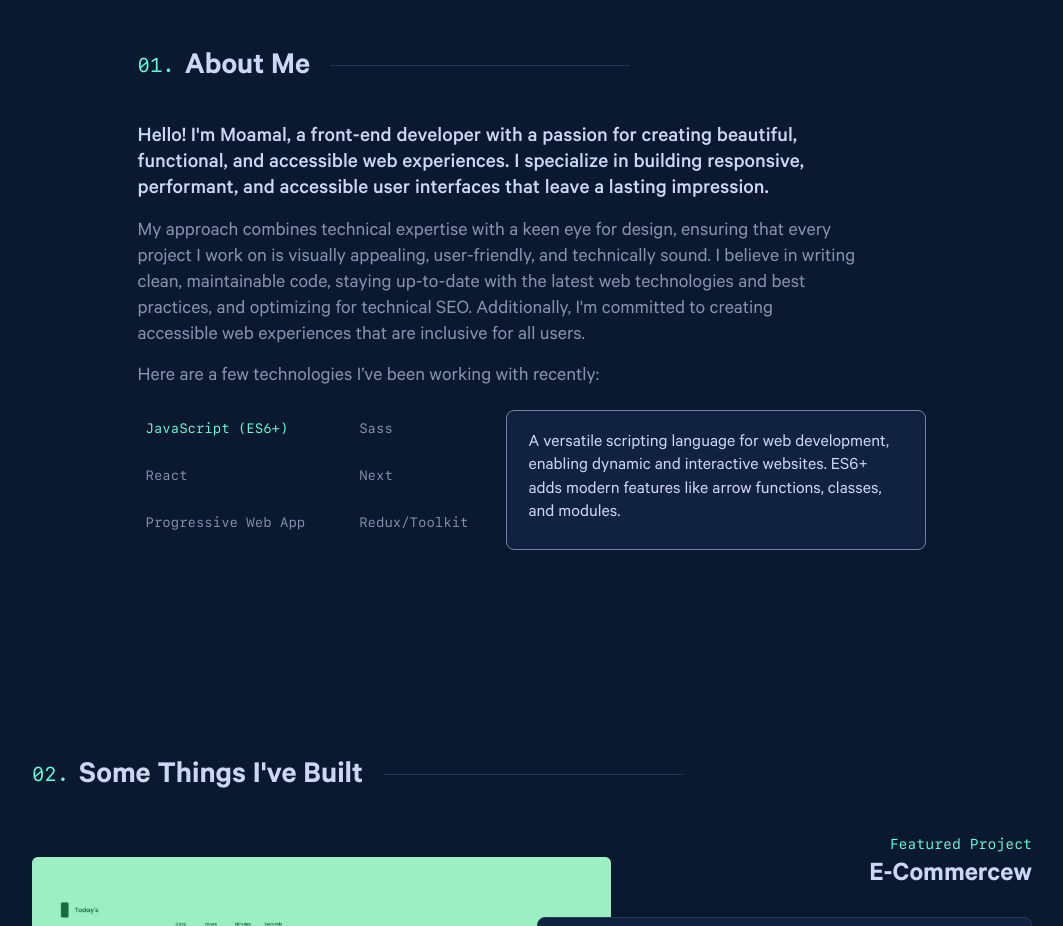
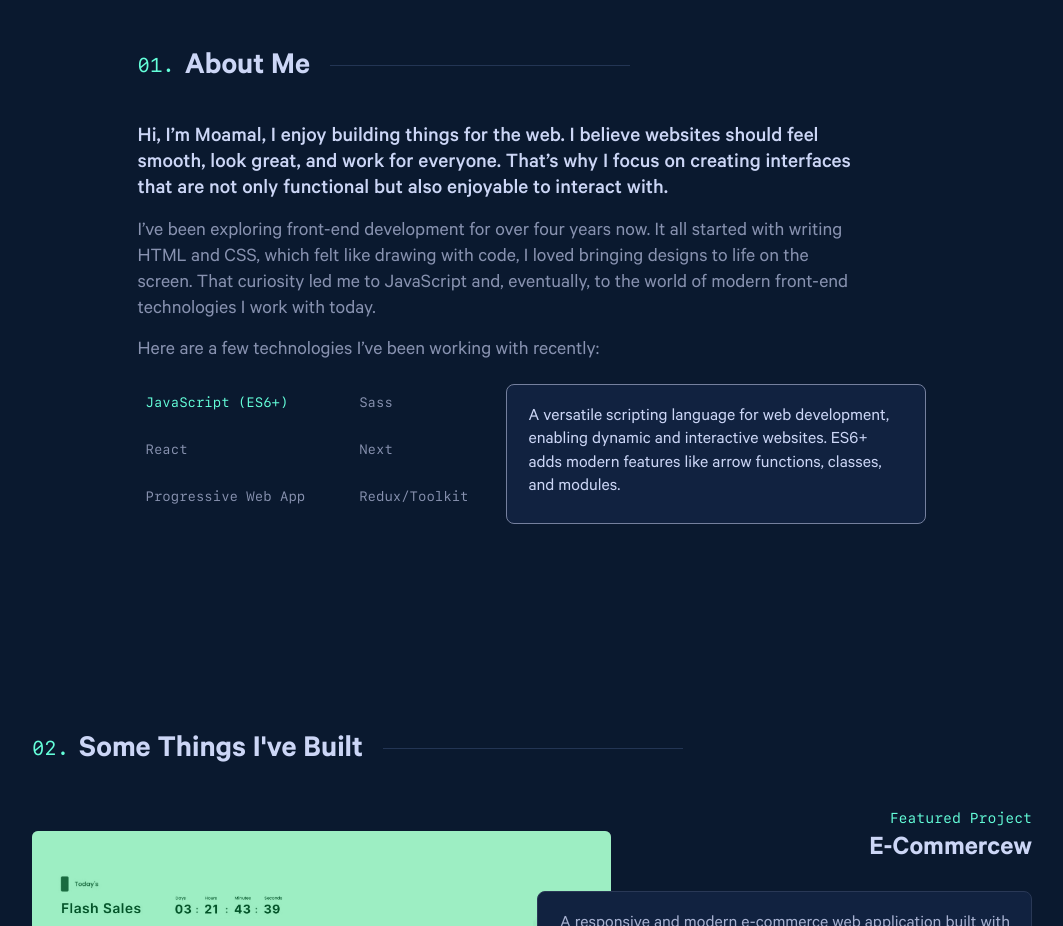
Before and after one commit to Moamal-2000/moamal-alaa, a Next.js app: page / in a window 1280 px wide. Shown: the part 1060-1986 px from the top of the page, without its empty margins (108-1171 px from the left). Built offline with nearby package versions, Linux system fonts and the light colour scheme.

Commit message:
update(AboutSection): enhance section content

```diff
--- a/src/components/Home/AboutSection/AboutSection.jsx
+++ b/src/components/Home/AboutSection/AboutSection.jsx
@@ -20,20 +20,18 @@ const AboutSection = () => {
 
       <div className={s.content}>
         <p className={s.firstParagraph}>
-          Hello! I'm Moamal, a front-end developer with a passion for creating
-          beautiful, functional, and accessible web experiences. I specialize in
-          building responsive, performant, and accessible user interfaces that
-          leave a lasting impression.
+          Hi, I’m Moamal, I enjoy building things for the web. I believe
+          websites should feel smooth, look great, and work for everyone. That’s
+          why I focus on creating interfaces that are not only functional but
+          also enjoyable to interact with.
         </p>
 
         <p>
-          My approach combines technical expertise with a keen eye for design,
-          ensuring that every project I work on is visually appealing,
-          user-friendly, and technically sound. I believe in writing clean,
-          maintainable code, staying up-to-date with the latest web technologies
-          and best practices, and optimizing for technical SEO. Additionally,
-          I'm committed to creating accessible web experiences that are
-          inclusive for all users.
+          I’ve been exploring front-end development for over four years now. It
+          all started with writing HTML and CSS, which felt like drawing with
+          code, I loved bringing designs to life on the screen. That curiosity
+          led me to JavaScript and, eventually, to the world of modern front-end
+          technologies I work with today.
         </p>
 
         <p>Here are a few technologies I’ve been working with recently:</p>
```
